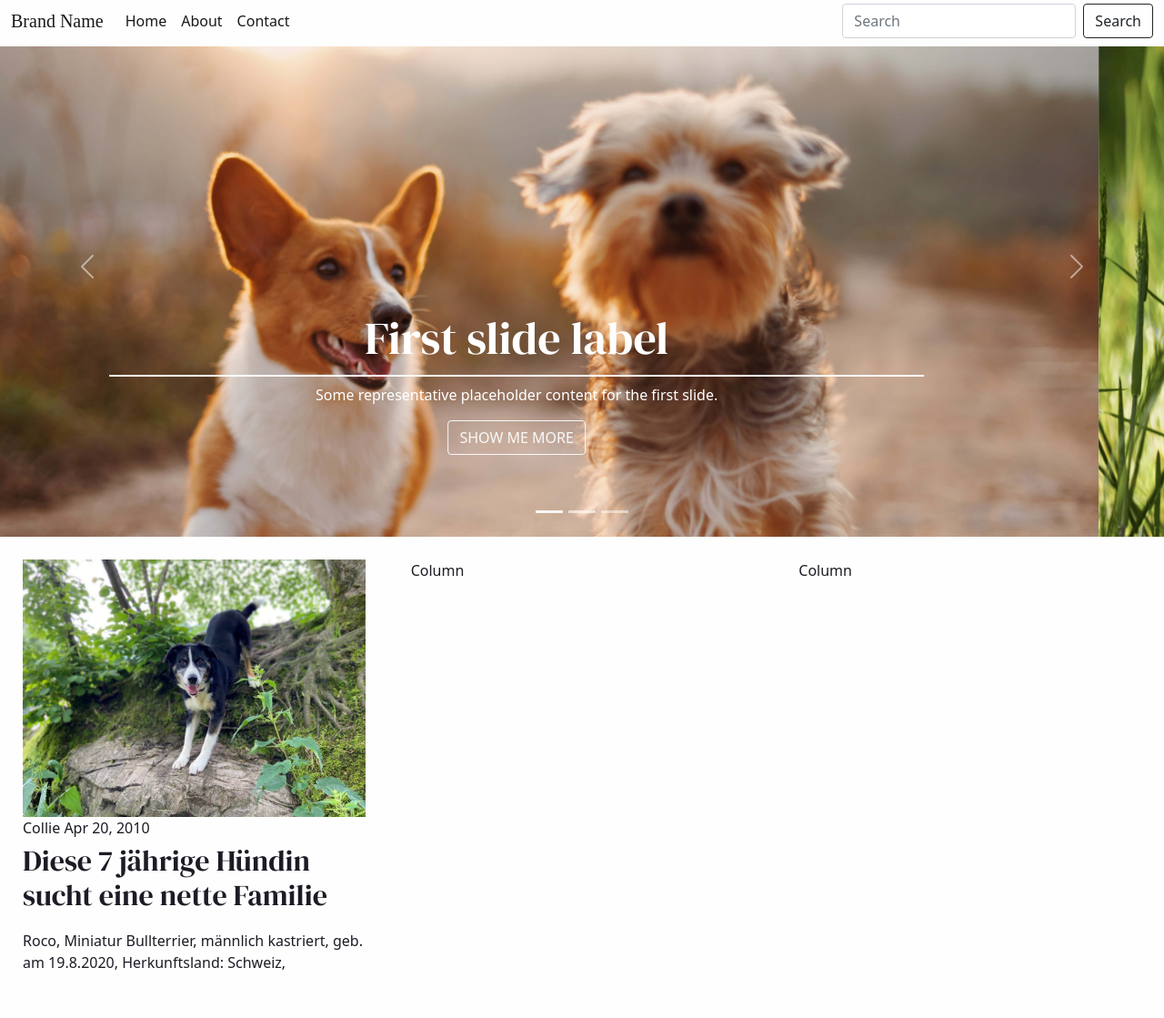
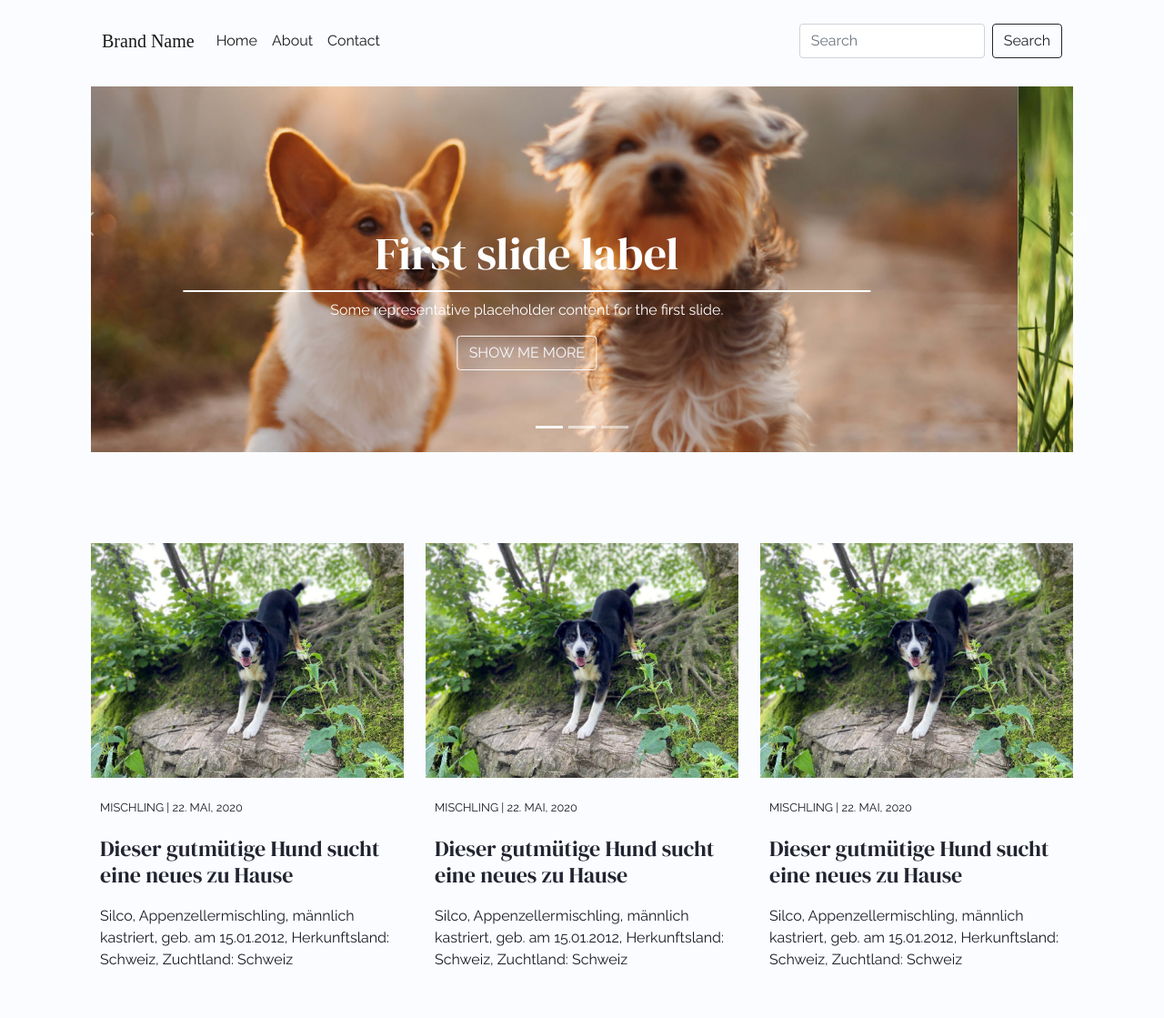
Before and after one commit to julienneduerr/lb02_Julienne_Duerr, a plain HTML site: page index.html in a window 1280 px wide. Shown: the part 5-1124 px from the top of the page at 91% size. Drawn offline with nearby package versions, Linux system fonts and the light colour scheme.

Commit message:
galerie added

```diff
--- a/assets/css/style.css
+++ b/assets/css/style.css
@@ -1,15 +1,22 @@
 @import url('https://fonts.googleapis.com/css2?family=DM+Serif+Display&display=swap');
+@import url('https://fonts.googleapis.com/css2?family=Raleway:wght@100;300;400&display=swap');
 
 body{
-  background-color: #fefefe !important;
+  background-color: #fafcff !important;
   color: rgb(27, 28, 37) !important;
+  font-family: 'Raleway', sans-serif !important;
 }
 
 nav{
-  background-color: #fefefe !important;
+  background-color: #fafcff !important;
   color: rgb(27, 28, 37) !important;
+  padding: 0 100px;
+  height: 100px !important;
 }
 
+.carousel{
+  padding: 0 100px;
+}
 h5{
     padding: 10px;
     font-family: 'DM Serif Display', serif;
@@ -39,7 +46,7 @@ h3{
 
 
 #galerie{
-  margin: 0 !important;
+  padding: 100px  !important;
   max-width: 100% !important;
 }
 
@@ -47,24 +54,22 @@ h3{
   width: 33.33333% !important;
 }
 
-.row>*{
-  padding: 25px !important;
-}
 .hunde{
   width: 100%;
+  margin-bottom: 10px ;
 }
 
 h4{
   font-family: 'DM Serif Display', serif;
-  font-size: 2em !important;
-  color: rgb(27, 28, 37) ;
-  padding: 5px 0;
+  font-size: 1.5em !important;
+  color: rgb(34, 36, 48) ;
+  padding-top: 20px;
+  padding-bottom: 10px;
 }
 
 span{
-  padding: 5px 0;
+  font-size: 0.8em;
 }
-
-.beschreib{
-  padding: 5px 0;
+.caption{
+  padding: 10px;
 }
--- a/index.html
+++ b/index.html
@@ -96,19 +96,33 @@
 
     <div class="container" id="galerie">
       <div class="row row-cols-4">
-        <div  class="col">
-          <div> <img class="hunde" src="./assets/images/hund1.jpg" alt="hund1"></div>
-          <div>
-            <div class="entry-meta">
-              <span>Collie</span>
-              <span>Apr 20, 2010</span>
-            </div>
+        <div  class="colr">
+          <img class="hunde" src="./assets/images/hund1.jpg" alt="hund1">
+          <div class="caption">
+            <span>MISCHLING | </span>
+            <span>22. MAI, 2020</span>
+            <h4>Dieser gutmütige Hund sucht eine neues zu Hause </h4>
+            <p class="beschreib">Silco, Appenzellermischling, männlich kastriert, geb. am 15.01.2012, Herkunftsland: Schweiz, Zuchtland: Schweiz</p>
           </div>
-          <div><h4>Diese 7 jährige Hündin sucht eine nette Familie </h4></div>
-          <div> <p class="beschreib">Roco, Miniatur Bullterrier, männlich kastriert, geb. am 19.8.2020, Herkunftsland: Schweiz,</p></div>
         </div>
-        <div  class="col">Column</div>
-        <div  class="col">Column</div>
+        <div  class="colm">
+          <img class="hunde" src="./assets/images/hund1.jpg" alt="hund1">
+          <div class="caption">
+            <span>MISCHLING | </span>
+            <span>22. MAI, 2020</span>
+            <h4>Dieser gutmütige Hund sucht eine neues zu Hause </h4>
+            <p class="beschreib">Silco, Appenzellermischling, männlich kastriert, geb. am 15.01.2012, Herkunftsland: Schweiz, Zuchtland: Schweiz</p>
+          </div>
+        </div>
+        <div  class="colf">
+          <img class="hunde" src="./assets/images/hund1.jpg" alt="hund1">
+          <div class="caption">
+            <span>MISCHLING | </span>
+            <span>22. MAI, 2020</span>
+            <h4>Dieser gutmütige Hund sucht eine neues zu Hause </h4>
+            <p class="beschreib">Silco, Appenzellermischling, männlich kastriert, geb. am 15.01.2012, Herkunftsland: Schweiz, Zuchtland: Schweiz</p>
+          </div>
+        </div>
       </div>
     </div>
   </main>
```
